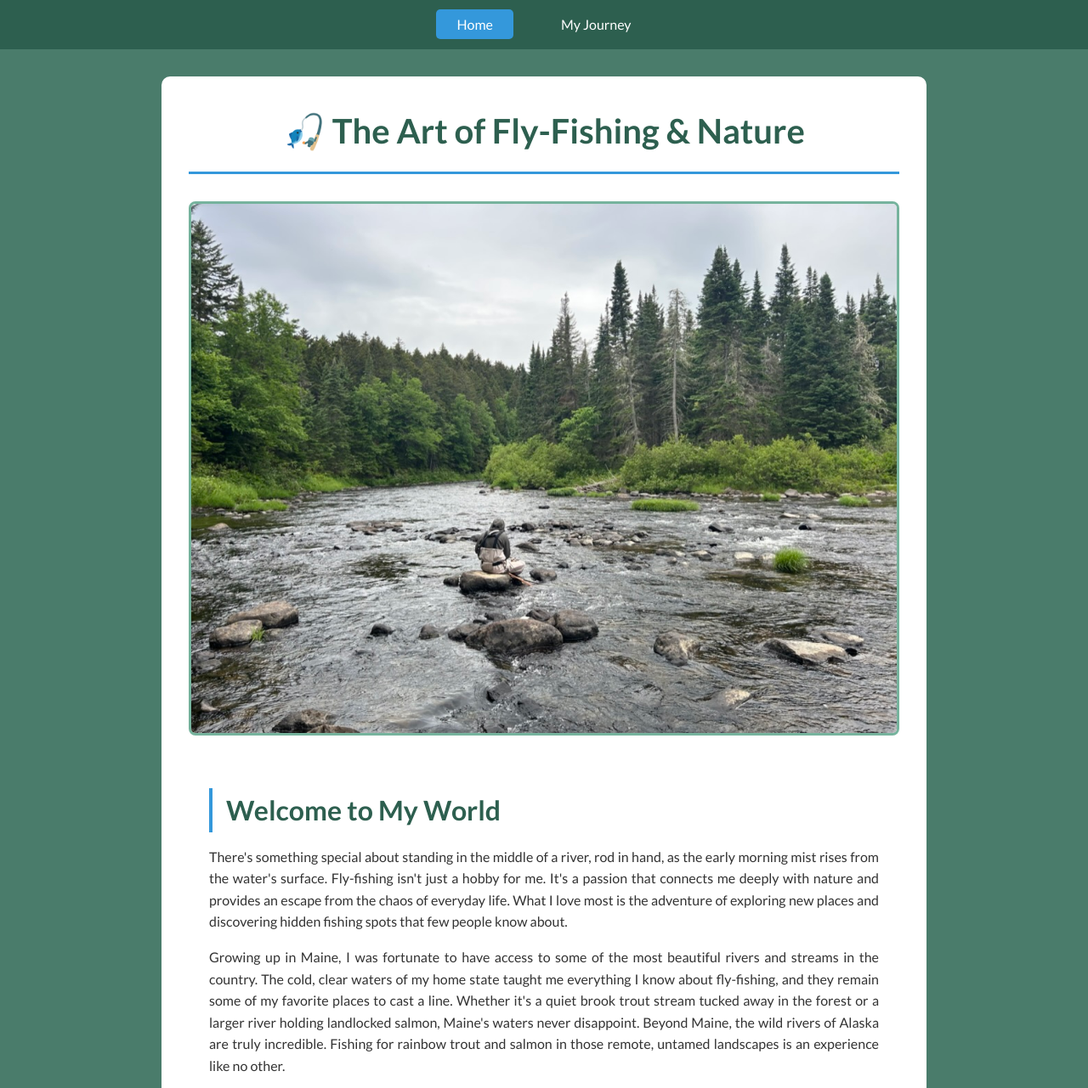
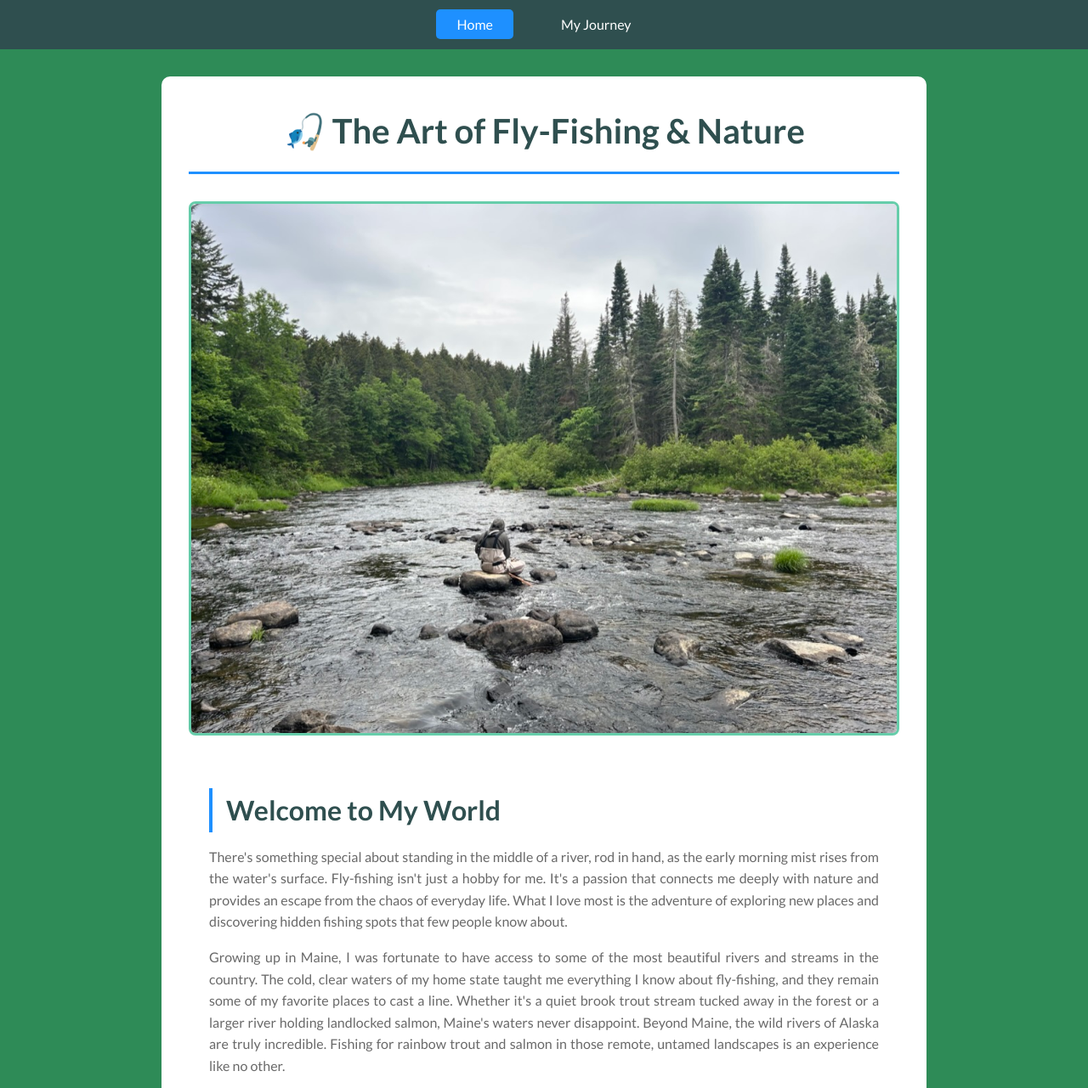
Before and after one commit to dylan-mikulka/HW3-website, a plain HTML site: page index.html in a window 1280 px wide. Shown: the top 1281 px of the page at 85% size. Drawn offline with Linux system fonts and the light colour scheme.

Commit message:
Update styles.css

```diff
--- a/styles.css
+++ b/styles.css
@@ -9,15 +9,15 @@
 body {
     font-family: 'Lato', sans-serif;
     line-height: 1.6;
-    color: #333;
+    color: dimgray;
 }
 
 body {
-    background-color: #4a7c6b;
+    background-color: seagreen;
 }
 
 .navbar {
-    background-color: #2d5f4f;
+    background-color: darkslategray;
     padding: 1rem 0;
 }
 
@@ -37,7 +37,7 @@ body {
 
 .navbar a:hover,
 .navbar a.active {
-    background-color: #3498db;
+    background-color: dodgerblue;
 }
 
 .container {
@@ -49,12 +49,12 @@ body {
 }
 
 header h1 {
-    color: #2d5f4f;
+    color: darkslategray;
     font-size: 2.5rem;
     margin-bottom: 2rem;
     text-align: center;
     padding-bottom: 1rem;
-    border-bottom: 3px solid #3498db;
+    border-bottom: 3px solid dodgerblue;
 }
 
 main {
@@ -70,7 +70,7 @@ main {
     max-width: 100%;
     height: auto;
     border-radius: 8px;
-    border: 3px solid #76b39d;
+    border: 3px solid mediumaquamarine;
 }
 
 section {
@@ -79,15 +79,15 @@ section {
 }
 
 h2 {
-    color: #2d5f4f;
+    color: darkslategray;
     font-size: 2rem;
     margin-bottom: 1rem;
-    border-left: 4px solid #3498db;
+    border-left: 4px solid dodgerblue;
     padding-left: 1rem;
 }
 
 h3 {
-    color: #2d5f4f;
+    color: darkslategray;
     font-size: 1.5rem;
     margin: 1.5rem 0 1rem 0;
 }
@@ -109,7 +109,7 @@ p {
 }
 
 .contact-section {
-    background-color: #e8f4f0;
+    background-color: mintcream;
     padding: 2rem;
     border-radius: 8px;
     margin-top: 2rem;
@@ -126,12 +126,12 @@ p {
 }
 
 .contact-links a {
-    color: #3498db;
+    color: dodgerblue;
     text-decoration: none;
 }
 
 .contact-links a:hover {
-    color: #2d5f4f;
+    color: darkslategray;
     text-decoration: underline;
 }
 
@@ -139,8 +139,8 @@ footer {
     text-align: center;
     margin-top: 2rem;
     padding-top: 1.5rem;
-    border-top: 2px solid #76b39d;
-    color: #666;
+    border-top: 2px solid mediumaquamarine;
+    color: gray;
 }
 
 @media (max-width: 768px) {
```
